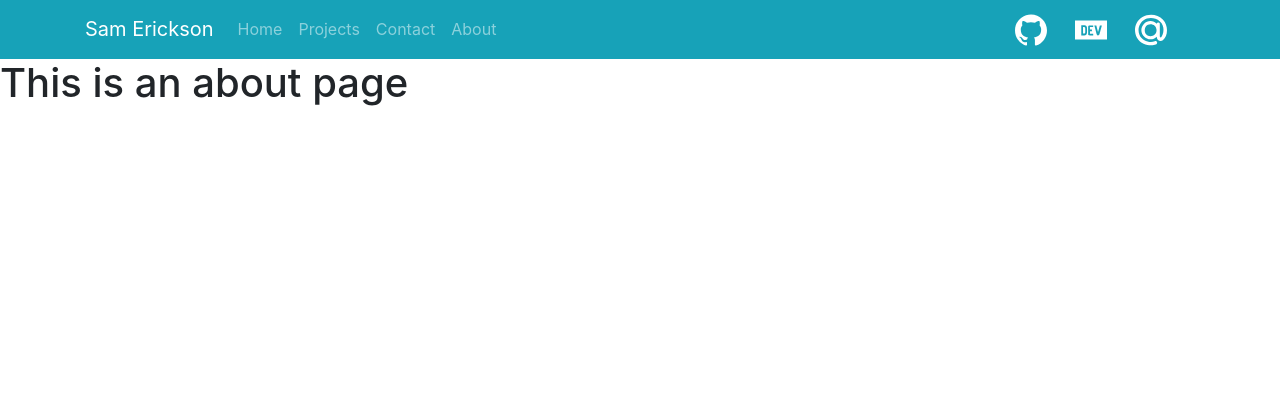
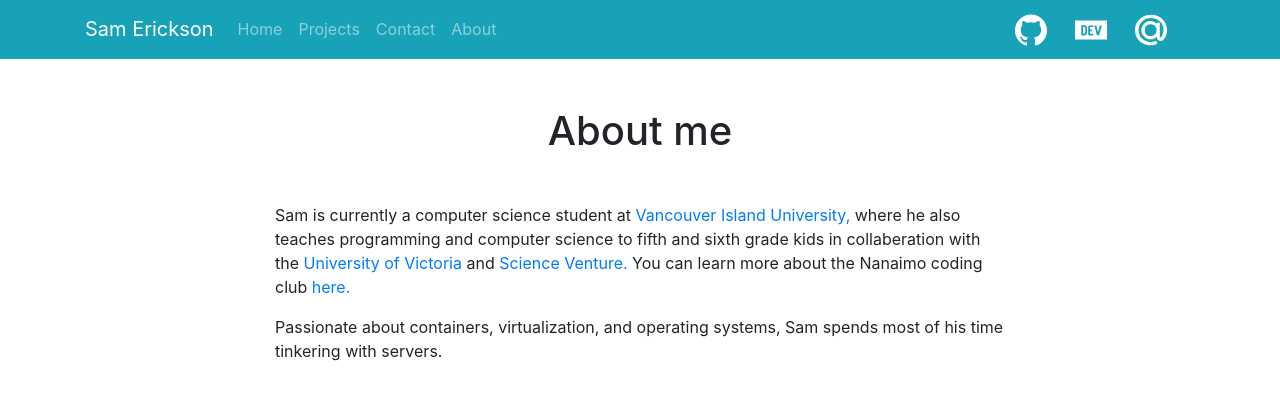
Before and after one commit to samerickson/samerickson.me, a Vue app: page /about in a window 1280 px wide. Shown: the top 400 px of the page. Built offline with nearby package versions, Linux system fonts and the light colour scheme.

Commit message:
Add about bio

```diff
--- a/src/views/About.vue
+++ b/src/views/About.vue
@@ -1,5 +1,23 @@
 <template>
-  <div class="about">
-    <h1>This is an about page</h1>
-  </div>
+  <b-container>
+    <h1 class="text-center my-5">About me</h1>
+    <b-row>
+      <b-col cols=8 offset-md="2">
+        <p>
+          Sam is currently a computer science student at
+          <a href="https://www.viu.ca/programs/science-and-technology/computer-science-bsc">
+            Vancouver Island University,
+          </a>
+          where he also teaches programming and computer science to fifth and sixth grade
+          kids in collaberation with the <a href="https://www.uvic.ca/">University of Victoria</a>
+          and <a href="https://www.scienceventure.ca/">Science Venture.</a>
+          You can learn more about the Nanaimo coding club <a href="https://www.scienceventure.ca/nanaimo-coding-club">here.</a>
+        </p>
+        <p>
+          Passionate about containers, virtualization, and operating systems, Sam spends
+          most of his time tinkering with servers.
+        </p>
+      </b-col>
+    </b-row>
+  </b-container>
 </template>
```
